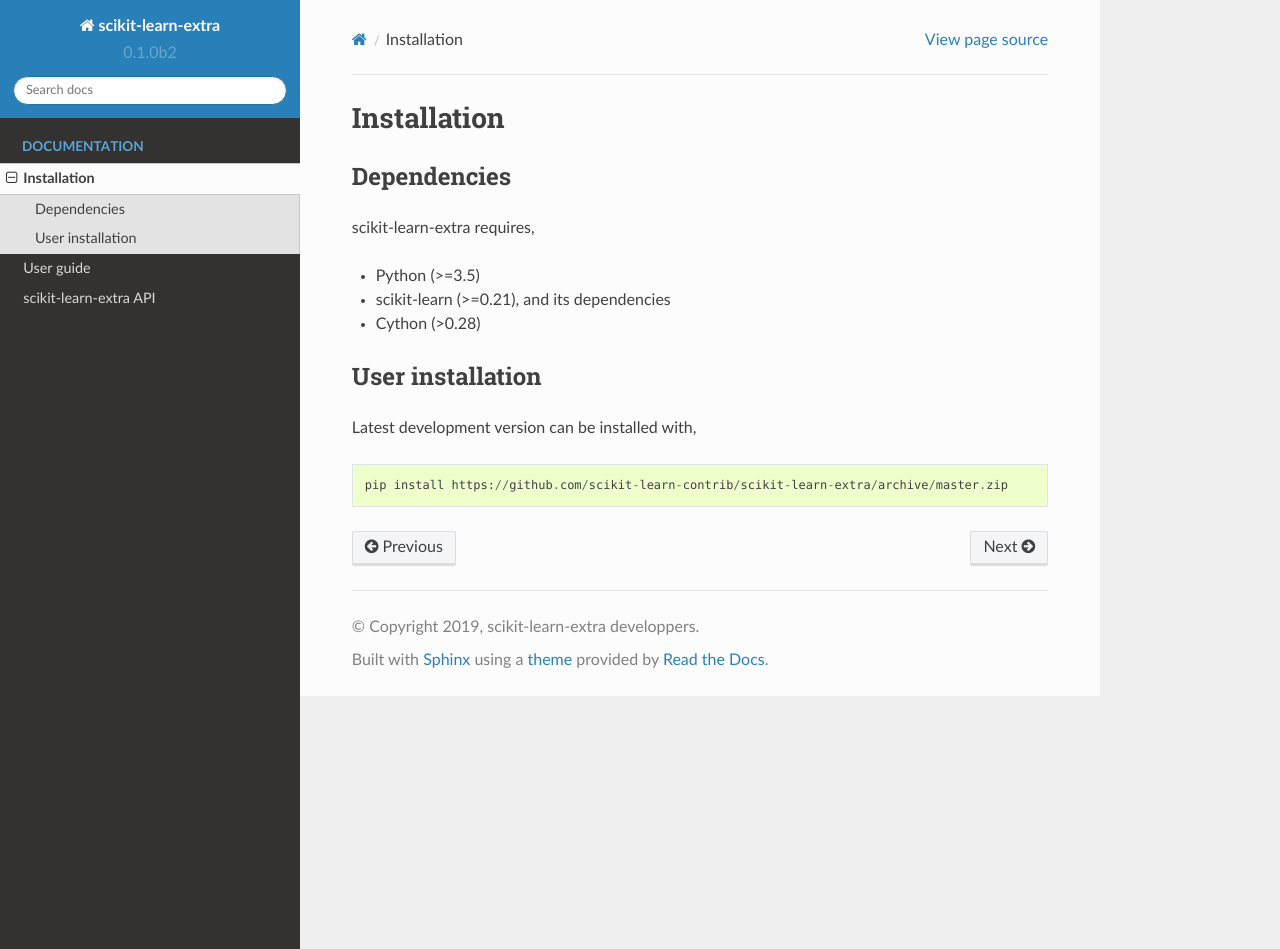
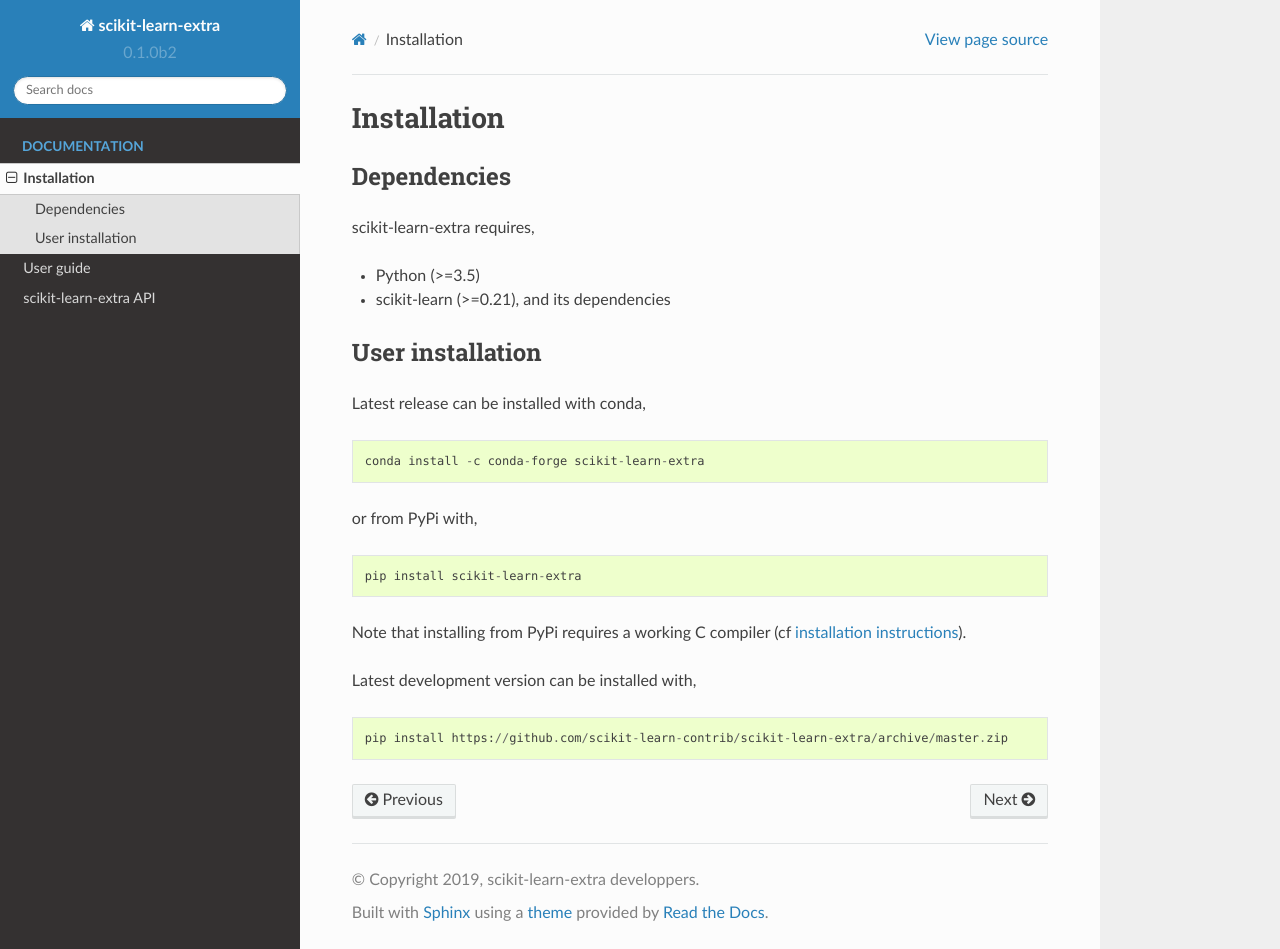
Before and after one commit to odgovorih1e/scikit-learn-extra, a Sphinx documentation site: the page built from doc/install.rst, in a window 1280 px wide and 949 px high. Built offline with Sphinx 7.4.7 and the Read the Docs theme 2.0.0, drawn with Linux system fonts in a browser that asks for light colours; pages that are not in the unit, such as notebooks, are missing from menus.

Commit message:
DOC Update installation instructions (#58)
* Fix PyPi badge

```diff
--- a/doc/install.rst
+++ b/doc/install.rst
@@ -8,11 +8,26 @@ scikit-learn-extra requires,
 
 - Python (>=3.5)
 - scikit-learn (>=0.21), and its dependencies
-- Cython (>0.28)
 
 
 User installation
 ^^^^^^^^^^^^^^^^^
+
+Latest release can be installed with conda,
+
+.. code::
+
+   conda install -c conda-forge scikit-learn-extra
+
+or from PyPi with,
+
+.. code::
+
+   pip install scikit-learn-extra
+
+Note that installing from PyPi requires a working C compiler (cf `installation
+instructions
+<https://scikit-learn.org/dev/developers/advanced_installation.html#platform-specific-instructions>`_).
 
 Latest development version can be installed with,
 
```
Also changed, not shown: README.rst (+23 -5 lines).
